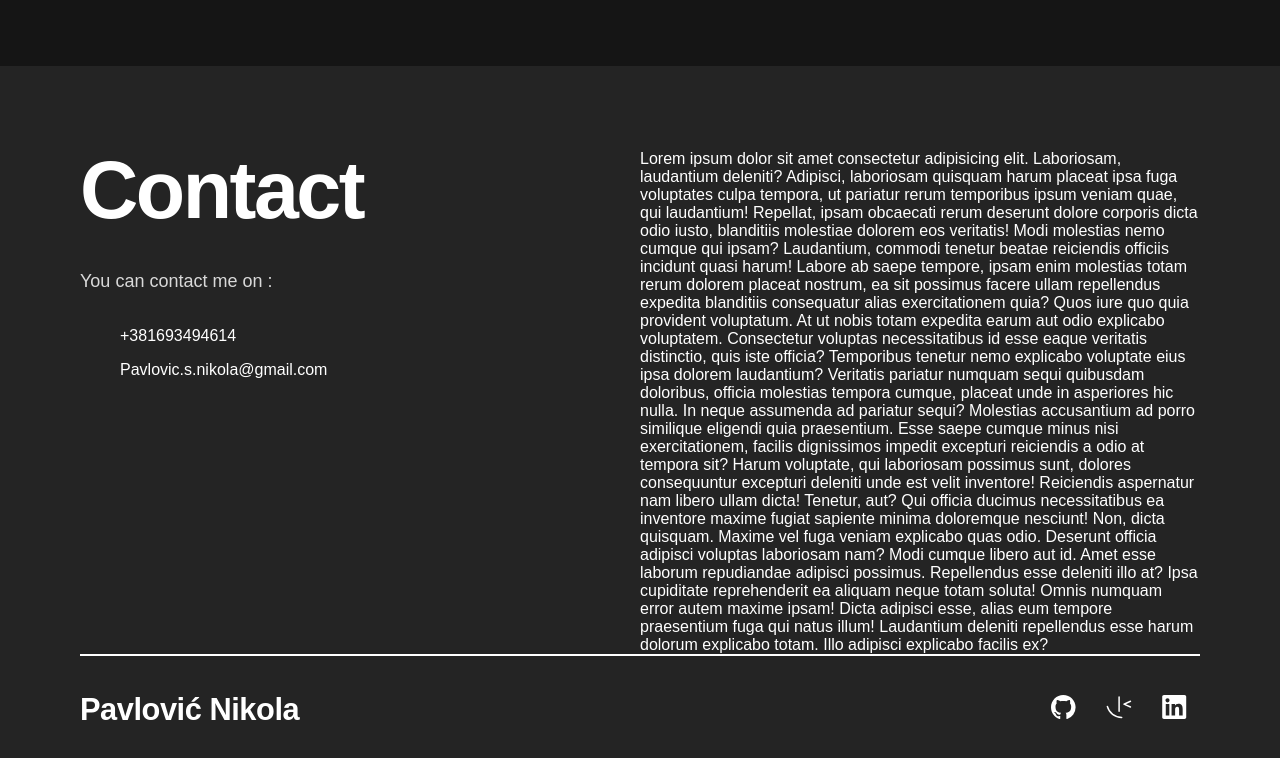
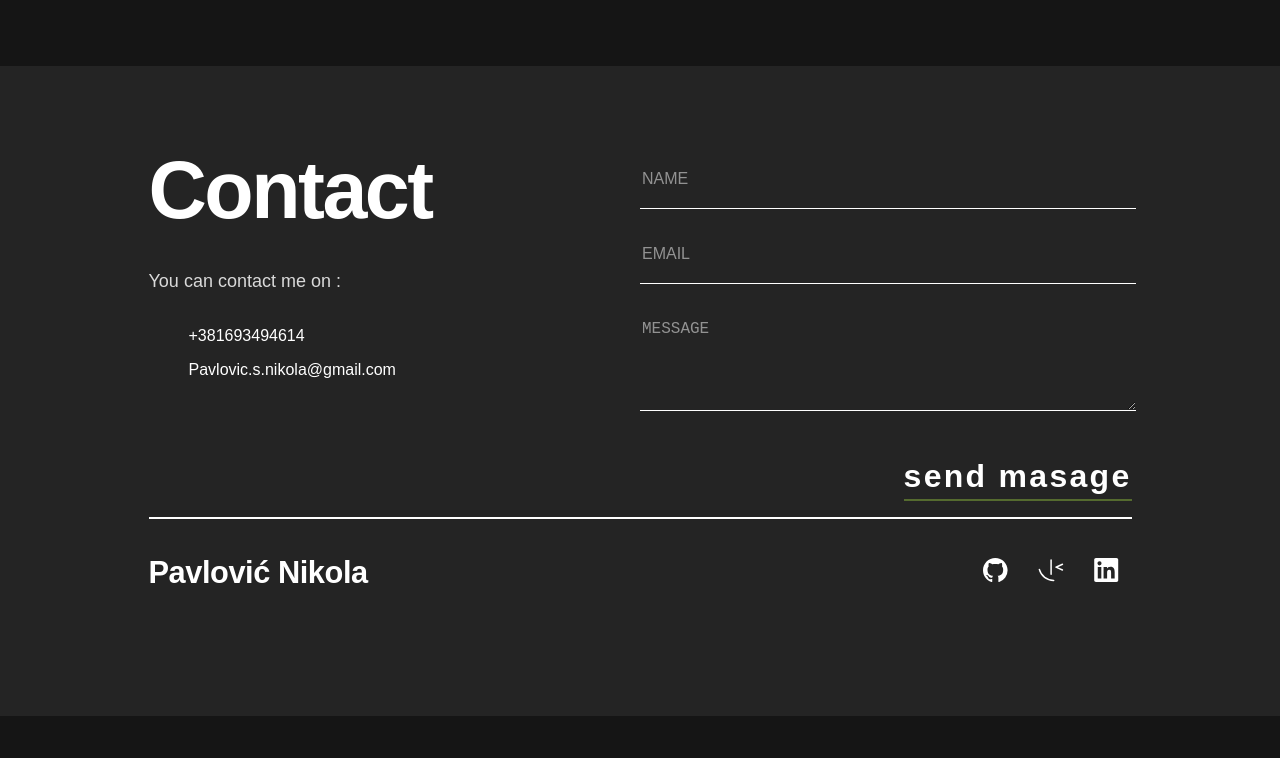
Before and after one commit to cuftamaster/Pavlovic-Nikola, a plain HTML site: page index.html in a window 1280 px wide. Shown: the part 2947-3705 px from the top of the page. After the commit the page ends 3663 px from the top, so only its background shows below. Drawn offline with Linux system fonts and the light colour scheme.

Commit message:
made contact form

```diff
--- a/index.html
+++ b/index.html
@@ -132,14 +132,14 @@
 
       <div class="card">
         <div class="img-state">
-          <img class="portfolio-img" src="assets/images/thumbnail-project-2-large.webp" alt="">
+          <img class="portfolio-img" src="assets/images/Artboard 2.png" alt="">
 
         </div>
         <div class="card-title">
           Design portfolio
         </div>
         <div class="secondary-txt">
-          <span>HTML</span> <span>CSS</span> <span></span>
+          <span>HTML</span> <span>CSS</span> <span>javascript</span>
         </div>
 
         <div class="links-state">
@@ -253,33 +253,63 @@
 
         </div>
         <div class="col">
-          <p>Lorem ipsum dolor sit amet consectetur adipisicing elit. Laboriosam, laudantium deleniti? Adipisci,
-            laboriosam quisquam harum placeat ipsa fuga voluptates culpa tempora, ut pariatur rerum temporibus ipsum
-            veniam quae, qui laudantium!
-            Repellat, ipsam obcaecati rerum deserunt dolore corporis dicta odio iusto, blanditiis molestiae dolorem eos
-            veritatis! Modi molestias nemo cumque qui ipsam? Laudantium, commodi tenetur beatae reiciendis officiis
-            incidunt quasi harum!
-            Labore ab saepe tempore, ipsam enim molestias totam rerum dolorem placeat nostrum, ea sit possimus facere
-            ullam repellendus expedita blanditiis consequatur alias exercitationem quia? Quos iure quo quia provident
-            voluptatum.
-            At ut nobis totam expedita earum aut odio explicabo voluptatem. Consectetur voluptas necessitatibus id esse
-            eaque veritatis distinctio, quis iste officia? Temporibus tenetur nemo explicabo voluptate eius ipsa dolorem
-            laudantium?
-            Veritatis pariatur numquam sequi quibusdam doloribus, officia molestias tempora cumque, placeat unde in
-            asperiores hic nulla. In neque assumenda ad pariatur sequi? Molestias accusantium ad porro similique
-            eligendi quia praesentium.
-            Esse saepe cumque minus nisi exercitationem, facilis dignissimos impedit excepturi reiciendis a odio at
-            tempora sit? Harum voluptate, qui laboriosam possimus sunt, dolores consequuntur excepturi deleniti unde est
-            velit inventore!
-            Reiciendis aspernatur nam libero ullam dicta! Tenetur, aut? Qui officia ducimus necessitatibus ea inventore
-            maxime fugiat sapiente minima doloremque nesciunt! Non, dicta quisquam. Maxime vel fuga veniam explicabo
-            quas odio.
-            Deserunt officia adipisci voluptas laboriosam nam? Modi cumque libero aut id. Amet esse laborum repudiandae
-            adipisci possimus. Repellendus esse deleniti illo at? Ipsa cupiditate reprehenderit ea aliquam neque totam
-            soluta!
-            Omnis numquam error autem maxime ipsam! Dicta adipisci esse, alias eum tempore praesentium fuga qui natus
-            illum! Laudantium deleniti repellendus esse harum dolorum explicabo totam. Illo adipisci explicabo facilis
-            ex?</p>
+          <form action="" class="contact__form">
+            <div class="contact__control">
+              <label for="name" class="visually-hidden">Name</label>
+              <input
+                type="text"
+                id="name"
+                name="name"
+                placeholder="Name"
+                required
+              />
+              <img
+                src="assets/images/icon-invalid.svg"
+                alt=""
+                class="contact__invalid-icon"
+                width="24"
+                height="24"
+              />
+            </div>
+            <div class="contact__control">
+              <label for="email" class="visually-hidden">Email</label>
+              <input
+                type="email"
+                id="email"
+                name="email"
+                placeholder="Email"
+                required
+              />
+              <img
+                src="assets/images/icon-invalid.svg"
+                alt=""
+                class="contact__invalid-icon"
+                width="24"
+                height="24"
+              />
+            </div>
+            <div class="contact__control">
+              <label for="message" class="visually-hidden">Message</label>
+              <textarea
+                name="message"
+                id="message"
+                cols="30"
+                rows="3"
+                placeholder="Message"
+                required
+              ></textarea>
+              <img
+                src="assets/images/icon-invalid.svg"
+                alt=""
+                class="contact__invalid-icon"
+                width="24"
+                height="24"
+              />
+            </div>
+            <div class="contact__control align-right">
+              <a class="links" href="">send masage</a>
+            </div>
+          </form>
 
 
 
--- a/index.scss
+++ b/index.scss
@@ -5,4 +5,5 @@
 @use 'scss/header';
 @use 'scss/skills';
 @use 'scss/projects';
+@use 'scss/contact-form';
 @use 'scss/footer';
--- /dev/null
+++ b/scss/_contact-form.scss
@@ -0,0 +1,86 @@
+:root {
+    --bg-body: hsl(0, 0%, 8%);
+    --bg-body2: hsl(0, 0%, 14%);
+    --accent: hsl(153, 71%, 59%);
+    --text1: hsl(0, 0%, 100%);
+    --text2: hsl(0, 0%, 85%);
+    --invalid: hsl(7, 100%, 68%);
+    --fs-18: 1.125rem;
+    --fs-88: 5.5rem;
+    --fs-72: 4.5rem;
+    --fs-40: 2.5rem;
+    --fs-48: 3rem;
+    --fs-36: 2.25rem;
+    --fs-32: 2rem;
+    --fs-24: 1.5rem;
+    --fs-20: 1.25rem;
+    --container: 69.375rem;
+    --transition: 250ms ease-in-out;
+  }
+
+.contact__control {
+    position: relative;
+    margin-block-end: 16px;
+  }
+
+  .contact__control input,
+  .contact__control textarea {
+    width: 100%;
+    padding-block: 16px;
+    // padding-inline: 24px;
+    border: none;
+    border-bottom: 1px solid var(--text1);
+    background: transparent;
+    font-size: 1rem;
+    line-height: 1.625;
+    color: var(--text1);
+  }
+
+  .contact__control > *::placeholder {
+    color: var(--text1);
+    opacity: 0.5;
+    text-transform: uppercase;
+  }
+
+  .contact__control textarea {
+    margin-block-end: 32px;
+  }
+
+  .contact__control.align-right {
+    display: flex;
+    justify-content: flex-end;
+  }
+
+  .contact__control button {
+    background-color: transparent;
+    border: none;
+  }
+
+  .contact__invalid-icon {
+    display: none;
+    width: var(--fs-24);
+    height: var(--fs-24);
+    position: absolute;
+    top: 50%;
+    right: 0;
+    translate: -50% -50%;
+  }
+
+  .contact input:focus-visible:invalid ~ .contact__invalid-icon,
+  .contact textarea:focus-visible:invalid ~ .contact__invalid-icon {
+    display: inline-block;
+  }
+
+  .contact textarea:focus-visible:invalid ~ .contact__invalid-icon {
+    top: 1.2rem;
+    right: 1.5rem;
+    translate: none;
+  }
+  .visually-hidden {
+    position: absolute;
+    left: -10000px;
+    top: auto;
+    width: 1px;
+    height: 1px;
+    overflow: hidden;
+  }
--- a/scss/_footer.scss
+++ b/scss/_footer.scss
@@ -14,7 +14,9 @@
         align-items: flex-start;
 
         .row {
+            width: 100%;
             display: flex;
+
 
 
             @media only screen and (max-width: 800px) {
```
Also changed, not shown: assets/images/Artboard 1.png, assets/images/Artboard 2.png (added), assets/images/icon-invalid.svg (added), index.css, 1 other file.
